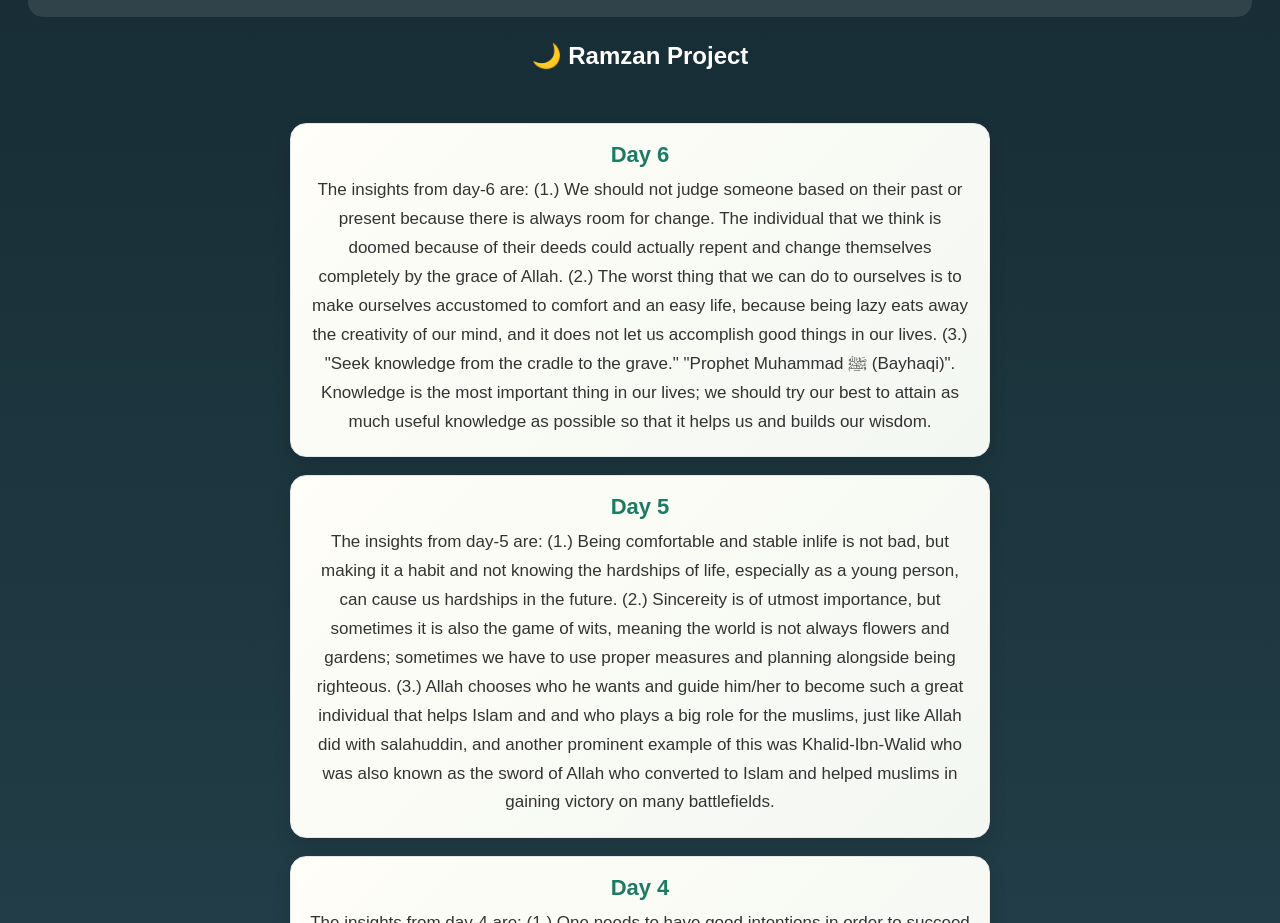
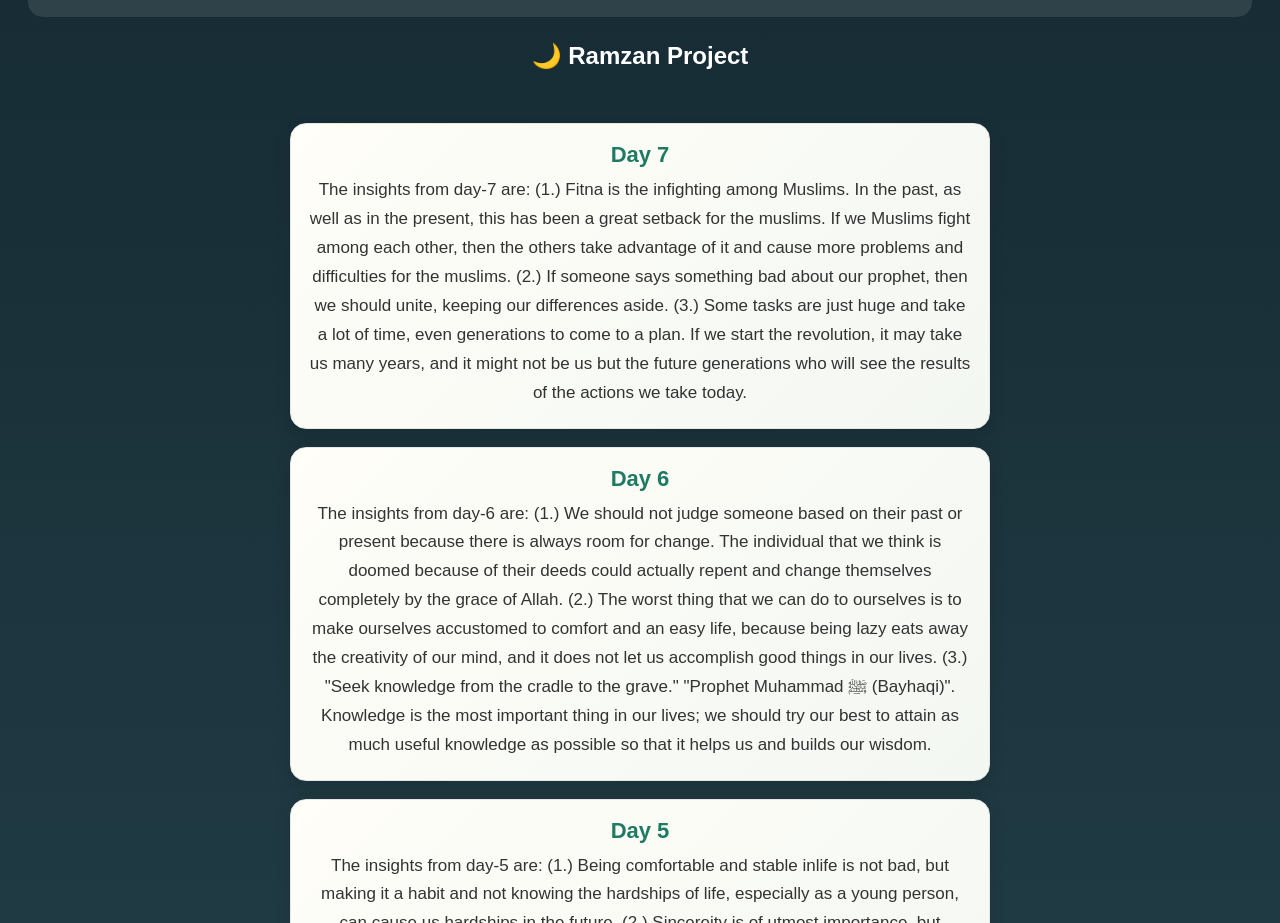
Before and after one commit to khanazamali531-netizen/ramzan-family-1, a plain HTML site: page index.html in a window 1280 px wide. Shown: the part 794-1717 px from the top of the page. Drawn offline with Linux system fonts and the light colour scheme.

Commit message:
Update index.html

```diff
--- a/index.html
+++ b/index.html
@@ -141,6 +141,20 @@ button{
 <h2>🌙 Ramzan Project</h2>
 
 <div id="journal">
+
+
+
+    <div class="dayEntry">
+    <h3>Day 7</h3>
+    <p>
+      The insights from day-7 are:
+        (1.) Fitna is the infighting among Muslims. In the past, as well as in the present, this has been a great setback for the muslims. If we Muslims fight among each other, then the others take advantage of it and cause more problems and difficulties for the muslims.
+
+         (2.) If someone says something bad about our prophet, then we should unite, keeping our differences aside.
+
+         (3.) Some tasks are just huge and take a lot of time, even generations to come to a plan. If we start the revolution, it may take us many years, and it might not be us but the future generations who will see the results of the actions we take today.
+    </p>
+  </div>
 
     <div class="dayEntry">
     <h3>Day 6</h3>
```
